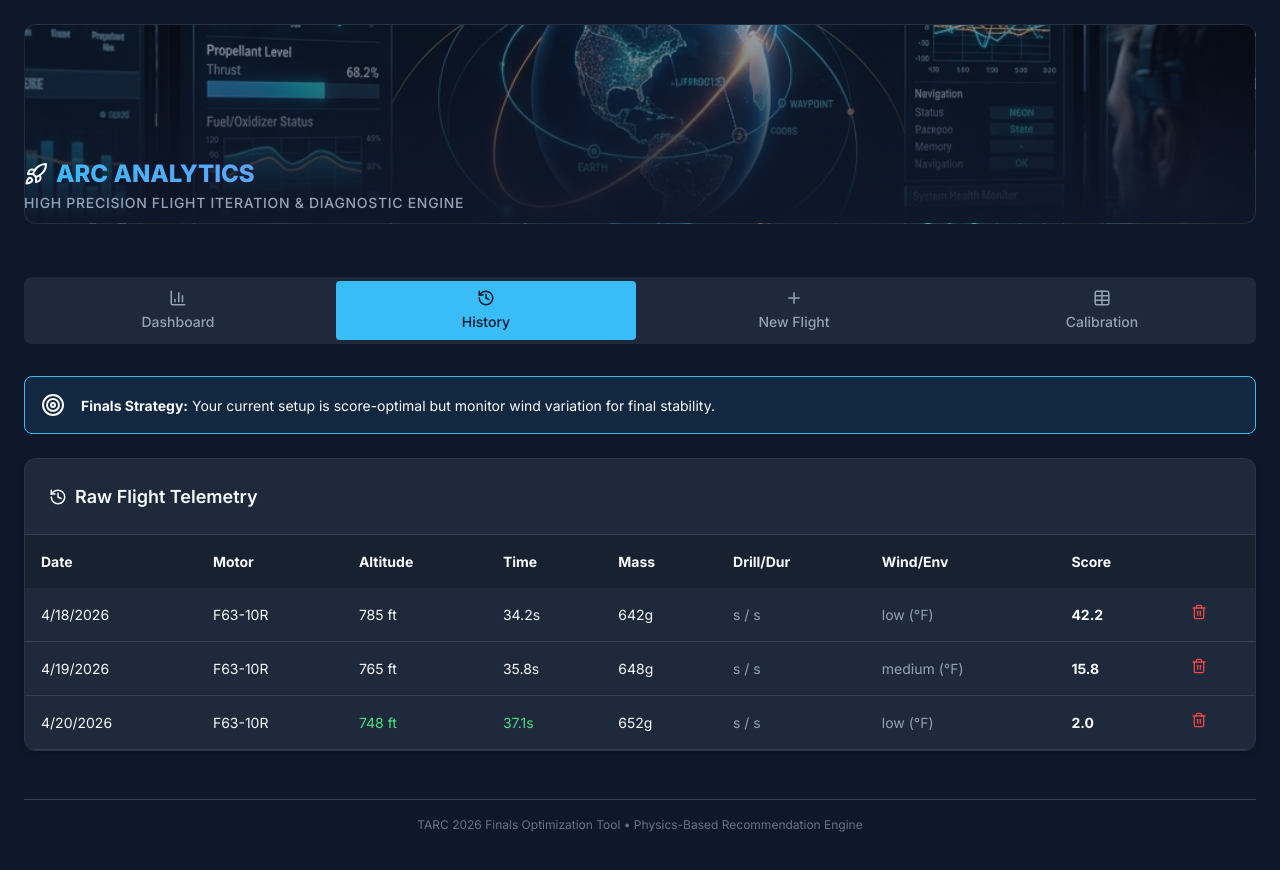
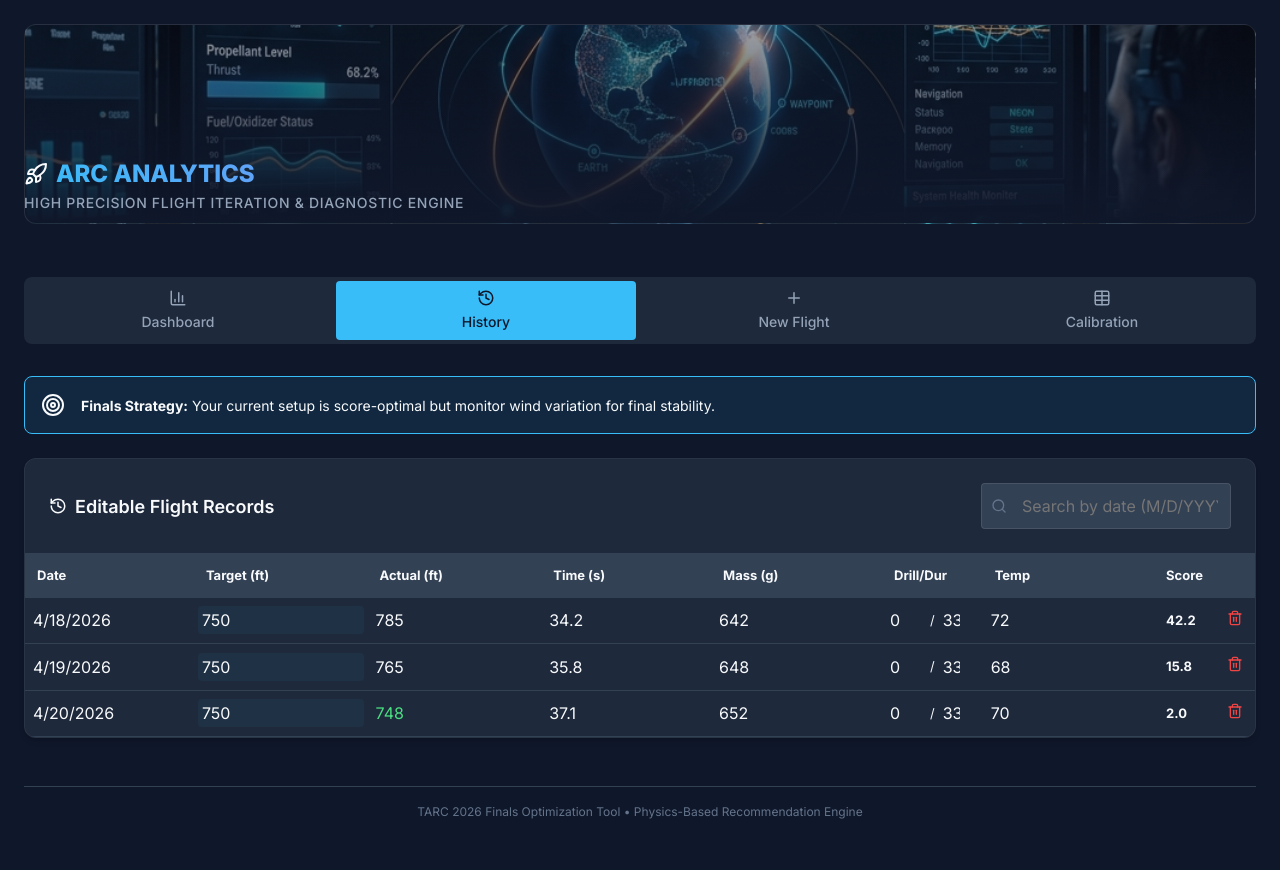
Before and after one commit to Coder397MC/ARC_Rocketry, a React (Vite) app: page / in a window 1280 px wide. Both pictures are taken after a click on the element "History". Shown: the top 870 px of the page. Built offline with nearby package versions, Linux system fonts and the light colour scheme.

Commit message:
Convert flight history to editable spreadsheet with date search and target height tracking

```diff
--- a/src/App.tsx
+++ b/src/App.tsx
@@ -11,7 +11,9 @@ import {
   Trash2,
   Table,
   Save,
-  FileSpreadsheet
+  FileSpreadsheet,
+  Search,
+  Calendar
 } from 'lucide-react';
 import {
   LineChart,
@@ -195,50 +197,125 @@ const Dashboard = ({ flights }: { flights: Flight[] }) => {
 };
 
 // --- Flight Log Component ---
-const FlightLog = ({ flights, onDelete }: { flights: Flight[], onDelete: (id: string) => void }) => {
+const FlightLog = ({ flights, onUpdate, onDelete }: { flights: Flight[], onUpdate: (id: string, field: keyof Flight, value: any) => void, onDelete: (id: string) => void }) => {
+  const [searchTerm, setSearchTerm] = useState('');
+
+  const filteredFlights = flights.filter(f =>
+    new Date(f.date).toLocaleDateString().includes(searchTerm)
+  );
+
   return (
     <div className="card" style={{ padding: 0, overflow: 'hidden' }}>
-      <div style={{ padding: '1.5rem', borderBottom: '1px solid var(--bg-tertiary)' }}>
-        <div className="card-title" style={{ margin: 0 }}><History size={18} /> Raw Flight Telemetry</div>
+      <div style={{ padding: '1.5rem', borderBottom: '1px solid var(--bg-tertiary)', display: 'flex', justifyContent: 'space-between', alignItems: 'center', flexWrap: 'wrap', gap: '1rem' }}>
+        <div className="card-title" style={{ margin: 0 }}><History size={18} /> Editable Flight Records</div>
+        <div style={{ position: 'relative', display: 'flex', alignItems: 'center' }}>
+          <Search size={16} style={{ position: 'absolute', left: '10px', color: 'var(--text-muted)' }} />
+          <input
+            type="text"
+            className="form-input"
+            placeholder="Search by date (M/D/YYYY)..."
+            style={{ paddingLeft: '2.5rem', width: '250px' }}
+            value={searchTerm}
+            onChange={(e) => setSearchTerm(e.target.value)}
+          />
+        </div>
       </div>
       <div style={{ overflowX: 'auto' }}>
-        <table style={{ width: '100%', borderCollapse: 'collapse', fontSize: '0.875rem' }}>
+        <table style={{ width: '100%', borderCollapse: 'collapse', fontSize: '0.8125rem' }}>
           <thead>
-            <tr style={{ textAlign: 'left', background: 'rgba(0,0,0,0.2)' }}>
-              <th style={{ padding: '1rem' }}>Date</th>
-              <th style={{ padding: '1rem' }}>Motor</th>
-              <th style={{ padding: '1rem' }}>Altitude</th>
-              <th style={{ padding: '1rem' }}>Time</th>
-              <th style={{ padding: '1rem' }}>Mass</th>
-              <th style={{ padding: '1rem' }}>Drill/Dur</th>
-              <th style={{ padding: '1rem' }}>Wind/Env</th>
-              <th style={{ padding: '1rem' }}>Score</th>
-              <th style={{ padding: '1rem' }}></th>
+            <tr style={{ textAlign: 'left', background: 'var(--bg-tertiary)' }}>
+              <th style={{ padding: '0.75rem' }}>Date</th>
+              <th style={{ padding: '0.75rem' }}>Target (ft)</th>
+              <th style={{ padding: '0.75rem' }}>Actual (ft)</th>
+              <th style={{ padding: '0.75rem' }}>Time (s)</th>
+              <th style={{ padding: '0.75rem' }}>Mass (g)</th>
+              <th style={{ padding: '0.75rem' }}>Drill/Dur</th>
+              <th style={{ padding: '0.75rem' }}>Temp</th>
+              <th style={{ padding: '0.75rem' }}>Score</th>
+              <th style={{ padding: '0.75rem' }}></th>
             </tr>
           </thead>
           <tbody>
-            {flights.map((f: Flight) => {
+            {filteredFlights.map((f) => {
               const score = calculateScore(f);
-              const motor = APPROVED_MOTORS.find(m => m.id === f.motorId);
               return (
                 <tr key={f.id} style={{ borderBottom: '1px solid var(--bg-tertiary)' }}>
-                  <td style={{ padding: '1rem' }}>{new Date(f.date).toLocaleDateString()}</td>
-                  <td style={{ padding: '1rem' }}>{motor ? motor.designation : 'Unknown'}</td>
-                  <td style={{ padding: '1rem', color: Math.abs(f.altitude-750) < 10 ? 'var(--success)' : 'var(--text-primary)' }}>{f.altitude} ft</td>
-                  <td style={{ padding: '1rem', color: (f.time >= 36 && f.time <= 39) ? 'var(--success)' : 'var(--text-primary)' }}>{f.time}s</td>
-                  <td style={{ padding: '1rem' }}>{f.rocketMass}g</td>
-                  <td style={{ padding: '1rem', color: 'var(--text-secondary)' }}>
-                    {f.drill}s / {f.duration}s
+                  <td style={{ padding: '0.25rem' }}>
+                    <input
+                      className="form-input"
+                      style={{ padding: '0.25rem', border: 'none', background: 'transparent' }}
+                      value={new Date(f.date).toLocaleDateString()}
+                      onChange={(e) => onUpdate(f.id, 'date', new Date(e.target.value).toISOString())}
+                    />
                   </td>
-                  <td style={{ padding: '1rem', color: 'var(--text-secondary)' }}>
-                    {f.windLevel} ({f.temp}°F)
+                  <td style={{ padding: '0.25rem' }}>
+                    <input
+                      type="number"
+                      className="form-input"
+                      style={{ padding: '0.25rem', border: 'none', background: 'rgba(56, 189, 248, 0.05)' }}
+                      value={f.targetAltitude}
+                      onChange={(e) => onUpdate(f.id, 'targetAltitude', parseFloat(e.target.value))}
+                    />
                   </td>
-                  <td style={{ padding: '1rem', fontWeight: 'bold' }}>{score.totalScore.toFixed(1)}</td>
-                  <td style={{ padding: '1rem' }}>
-                    <button
-                      onClick={() => onDelete(f.id)}
-                      style={{ background: 'none', border: 'none', color: 'var(--danger)', cursor: 'pointer' }}
-                    >
+                  <td style={{ padding: '0.25rem' }}>
+                    <input
+                      type="number"
+                      className="form-input"
+                      style={{ padding: '0.25rem', border: 'none', background: 'transparent', color: score.altitudeError < 10 ? 'var(--success)' : 'inherit' }}
+                      value={f.altitude}
+                      onChange={(e) => onUpdate(f.id, 'altitude', parseFloat(e.target.value))}
+                    />
+                  </td>
+                  <td style={{ padding: '0.25rem' }}>
+                    <input
+                      type="number"
+                      step="0.01"
+                      className="form-input"
+                      style={{ padding: '0.25rem', border: 'none', background: 'transparent' }}
+                      value={f.time}
+                      onChange={(e) => onUpdate(f.id, 'time', parseFloat(e.target.value))}
+                    />
+                  </td>
+                  <td style={{ padding: '0.25rem' }}>
+                    <input
+                      type="number"
+                      className="form-input"
+                      style={{ padding: '0.25rem', border: 'none', background: 'transparent' }}
+                      value={f.rocketMass}
+                      onChange={(e) => onUpdate(f.id, 'rocketMass', parseFloat(e.target.value))}
+                    />
+                  </td>
+                  <td style={{ padding: '0.25rem' }}>
+                    <div style={{ display: 'flex', gap: '0.25rem' }}>
+                      <input
+                        type="number"
+                        className="form-input"
+                        style={{ padding: '0.25rem', border: 'none', background: 'transparent', width: '40px' }}
+                        value={f.drill}
+                        onChange={(e) => onUpdate(f.id, 'drill', parseFloat(e.target.value))}
+                      />
+                      <span style={{ alignSelf: 'center' }}>/</span>
+                      <input
+                        type="number"
+                        className="form-input"
+                        style={{ padding: '0.25rem', border: 'none', background: 'transparent', width: '40px' }}
+                        value={f.duration}
+                        onChange={(e) => onUpdate(f.id, 'duration', parseFloat(e.target.value))}
+                      />
+                    </div>
+                  </td>
+                  <td style={{ padding: '0.25rem' }}>
+                    <input
+                      type="number"
+                      className="form-input"
+                      style={{ padding: '0.25rem', border: 'none', background: 'transparent' }}
+                      value={f.temp}
+                      onChange={(e) => onUpdate(f.id, 'temp', parseFloat(e.target.value))}
+                    />
+                  </td>
+                  <td style={{ padding: '0.75rem', fontWeight: 'bold' }}>{score.totalScore.toFixed(1)}</td>
+                  <td style={{ padding: '0.75rem' }}>
+                    <button onClick={() => onDelete(f.id)} style={{ background: 'none', border: 'none', color: 'var(--danger)', cursor: 'pointer' }}>
                       <Trash2 size={16} />
                     </button>
                   </td>
@@ -256,6 +333,7 @@ const FlightLog = ({ flights, onDelete }: { flights: Flight[], onDelete: (id: st
 const AddFlight = ({ onAdd }: { onAdd: (f: Flight) => void }) => {
   const [formData, setFormData] = useState({
     altitude: '',
+    targetAltitude: '750',
     time: '',
     motorId: 'f63-10r',
     mass: '',
@@ -276,6 +354,7 @@ const AddFlight = ({ onAdd }: { onAdd: (f: Flight) => void }) => {
       id: crypto.randomUUID(),
       date: new Date().toISOString(),
       altitude: parseFloat(formData.altitude),
+      targetAltitude: parseFloat(formData.targetAltitude) || 750,
       time: parseFloat(formData.time),
       motorId: formData.motorId,
       rocketMass: parseFloat(formData.mass) || 0,
@@ -300,9 +379,13 @@ const AddFlight = ({ onAdd }: { onAdd: (f: Flight) => void }) => {
     <div className="card">
       <div className="card-title"><Plus size={18} /> Log Competition Flight</div>
       <form onSubmit={handleSubmit}>
-        <div style={{ display: 'grid', gridTemplateColumns: '1fr 1fr', gap: '1rem' }}>
+        <div style={{ display: 'grid', gridTemplateColumns: '1fr 1fr 1fr', gap: '1rem' }}>
           <div className="form-group">
-            <label className="form-label">Altitude (ft)</label>
+            <label className="form-label">Target (ft)</label>
+            <input type="number" className="form-input" value={formData.targetAltitude} onChange={e => setFormData({...formData, targetAltitude: e.target.value})} placeholder="750" />
+          </div>
+          <div className="form-group">
+            <label className="form-label">Actual (ft)</label>
             <input
               type="number"
               className="form-input"
@@ -522,9 +605,9 @@ export default function App() {
     const loadedFlights = StorageService.getFlights();
     if (loadedFlights.length === 0) {
       const demoFlights: Flight[] = [
-        { id: '1', date: new Date(Date.now() - 86400000 * 3).toISOString(), altitude: 785, time: 34.2, motorId: 'f63-10r', rocketMass: 642, parachuteDiameter: 18, windLevel: 'low', notes: 'First test' },
-        { id: '2', date: new Date(Date.now() - 86400000 * 2).toISOString(), altitude: 765, time: 35.8, motorId: 'f63-10r', rocketMass: 648, parachuteDiameter: 18, windLevel: 'medium', notes: 'Added 6g weight' },
-        { id: '3', date: new Date(Date.now() - 86400000 * 1).toISOString(), altitude: 748, time: 37.1, motorId: 'f63-10r', rocketMass: 652, parachuteDiameter: 18, windLevel: 'low', notes: 'Near perfect' },
+        { id: '1', date: new Date(Date.now() - 86400000 * 3).toISOString(), altitude: 785, targetAltitude: 750, time: 34.2, motorId: 'f63-10r', rocketMass: 642, parachuteDiameter: 18, windLevel: 'low', drill: 0, duration: 33, temp: 72, notes: 'First test' },
+        { id: '2', date: new Date(Date.now() - 86400000 * 2).toISOString(), altitude: 765, targetAltitude: 750, time: 35.8, motorId: 'f63-10r', rocketMass: 648, parachuteDiameter: 18, windLevel: 'medium', drill: 0, duration: 33, temp: 68, notes: 'Added 6g weight' },
+        { id: '3', date: new Date(Date.now() - 86400000 * 1).toISOString(), altitude: 748, targetAltitude: 750, time: 37.1, motorId: 'f63-10r', rocketMass: 652, parachuteDiameter: 18, windLevel: 'low', drill: 0, duration: 33, temp: 70, notes: 'Near perfect' },
       ];
       setFlights(demoFlights);
       demoFlights.forEach(f => StorageService.saveFlight(f));
@@ -544,6 +627,13 @@ export default function App() {
   const handleUpdateCalibration = (data: CalibrationRow[]) => {
     setCalibrationData(data);
     StorageService.saveCalibration(data);
+  };
+
+  const handleUpdateFlight = (id: string, field: keyof Flight, value: any) => {
+    const next = flights.map(f => f.id === id ? { ...f, [field]: value } : f);
+    setFlights(next);
+    // Overwrite the full list in storage for simplicity on inline edits
+    localStorage.setItem('arc_rocketry_flights', JSON.stringify(next));
   };
 
   const handleAddFlight = (f: Flight) => {
@@ -600,7 +690,7 @@ export default function App() {
 
       <main style={{ flex: 1 }}>
         {activeTab === 'dash' && <Dashboard flights={flights} />}
-        {activeTab === 'log' && <FlightLog flights={flights} onDelete={handleDeleteFlight} />}
+        {activeTab === 'log' && <FlightLog flights={flights} onUpdate={handleUpdateFlight} onDelete={handleDeleteFlight} />}
         {activeTab === 'add' && <AddFlight onAdd={handleAddFlight} />}
         {activeTab === 'cal' && <CalibrationSheet data={calibrationData} onUpdate={handleUpdateCalibration} />}
       </main>
--- a/src/types/index.ts
+++ b/src/types/index.ts
@@ -2,6 +2,7 @@ export interface Flight {
   id: string;
   date: string;
   altitude: number; // feet
+  targetAltitude: number; // The height aimed for
   time: number; // seconds
   motorId: string;
   rocketMass: number; // grams
```
